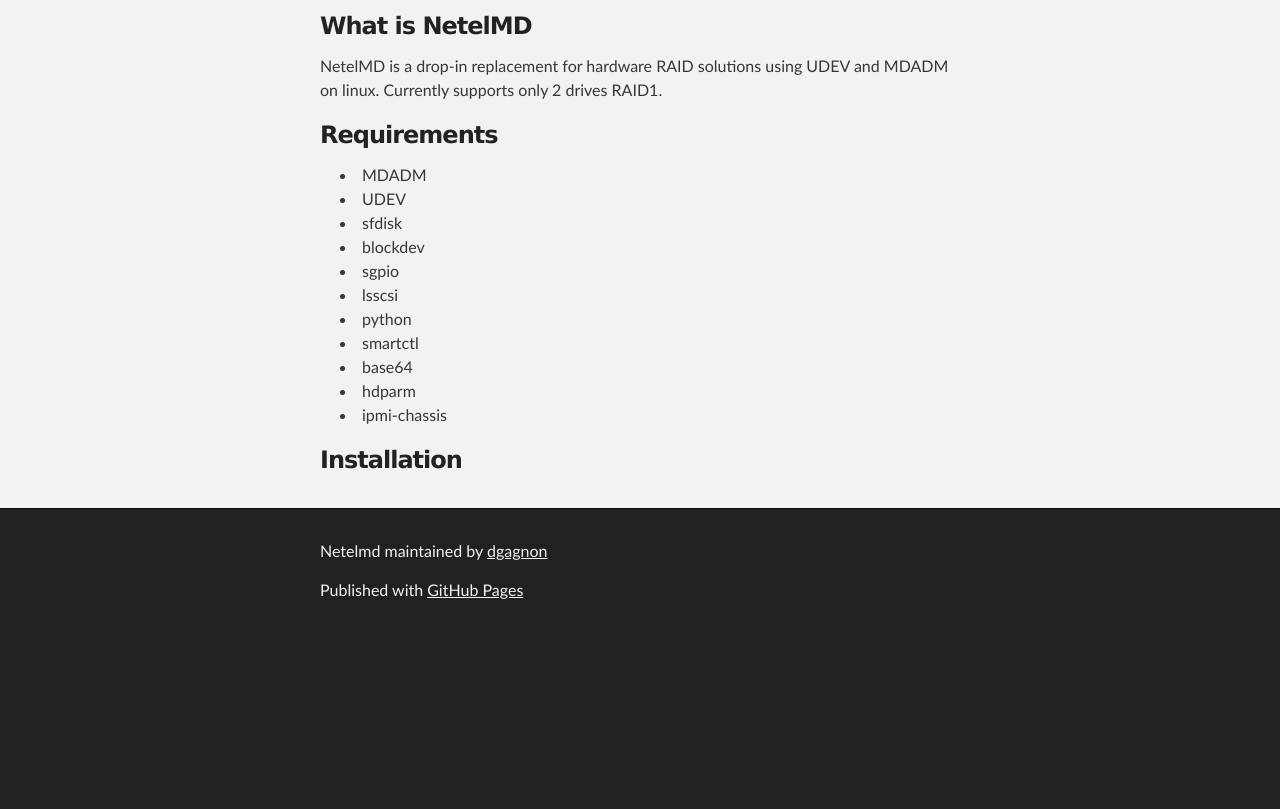
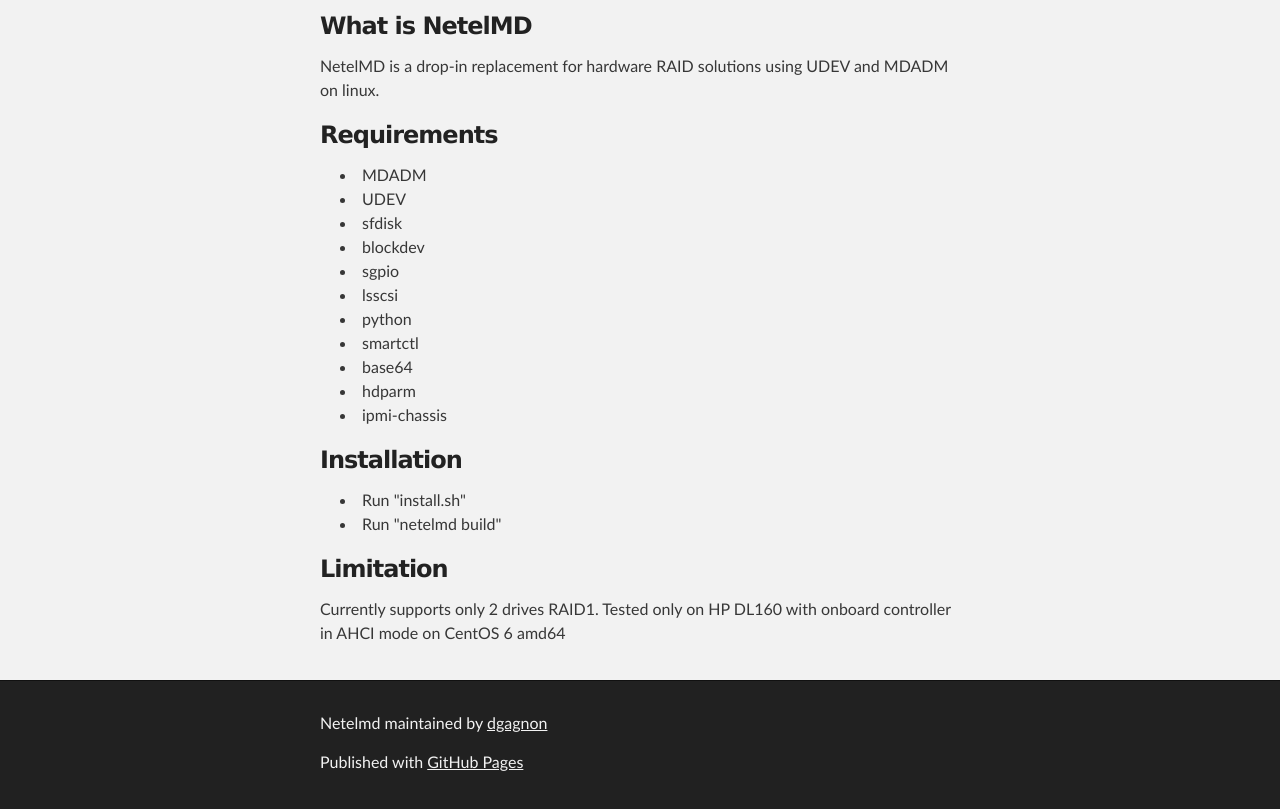
Before and after one commit to dgagnon/netelmd, a plain HTML site: page index.html in a window 1280 px wide. Shown: the part 252-1061 px from the top of the page. Before the commit the page ends 889 px from the top, so only its background shows below. Drawn offline with Linux system fonts and the light colour scheme.

```diff
--- a/index.html
+++ b/index.html
@@ -34,8 +34,7 @@
         <h3>
 <a name="what-is-netelmd" class="anchor" href="#what-is-netelmd"><span class="octicon octicon-link"></span></a>What is NetelMD</h3>
 
-<p>NetelMD is a drop-in replacement for hardware RAID solutions using UDEV and MDADM on linux.
-Currently supports only 2 drives RAID1.</p>
+<p>NetelMD is a drop-in replacement for hardware RAID solutions using UDEV and MDADM on linux.</p>
 
 <h3>
 <a name="requirements" class="anchor" href="#requirements"><span class="octicon octicon-link"></span></a>Requirements</h3>
@@ -54,6 +53,15 @@ Currently supports only 2 drives RAID1.</p>
 <li>ipmi-chassis</li>
 </ul><h3>
 <a name="installation" class="anchor" href="#installation"><span class="octicon octicon-link"></span></a>Installation</h3>
+
+<ul>
+<li>Run "install.sh"</li>
+<li>Run "netelmd build"</li>
+</ul><h3>
+<a name="limitation" class="anchor" href="#limitation"><span class="octicon octicon-link"></span></a>Limitation</h3>
+
+<p>Currently supports only 2 drives RAID1.
+Tested only on HP DL160 with onboard controller in AHCI mode on CentOS 6 amd64</p>
       </section>
     </div>
 
--- a/params.json
+++ b/params.json
@@ -1 +1 @@
-{"name":"Netelmd","tagline":"Automatic md handling","body":"### What is NetelMD\r\n\r\nNetelMD is a drop-in replacement for hardware RAID solutions using UDEV and MDADM on linux.\r\nCurrently supports only 2 drives RAID1.\r\n\r\n### Requirements\r\n\r\n* MDADM\r\n* UDEV\r\n* sfdisk\r\n* blockdev\r\n* sgpio\r\n* lsscsi\r\n* python\r\n* smartctl\r\n* base64\r\n* hdparm\r\n* ipmi-chassis\r\n\r\n\r\n### Installation\r\n","google":"","note":"Don't delete this file! It's used internally to help with page regeneration."}
+{"name":"Netelmd","tagline":"Automatic md handling","body":"### What is NetelMD\r\n\r\nNetelMD is a drop-in replacement for hardware RAID solutions using UDEV and MDADM on linux.\r\n\r\n### Requirements\r\n\r\n* MDADM\r\n* UDEV\r\n* sfdisk\r\n* blockdev\r\n* sgpio\r\n* lsscsi\r\n* python\r\n* smartctl\r\n* base64\r\n* hdparm\r\n* ipmi-chassis\r\n\r\n\r\n### Installation\r\n\r\n+ Run \"install.sh\"\r\n+ Run \"netelmd build\"\r\n\r\n\r\n### Limitation\r\n\r\nCurrently supports only 2 drives RAID1.\r\nTested only on HP DL160 with onboard controller in AHCI mode on CentOS 6 amd64\r\n\r\n","google":"","note":"Don't delete this file! It's used internally to help with page regeneration."}
```
